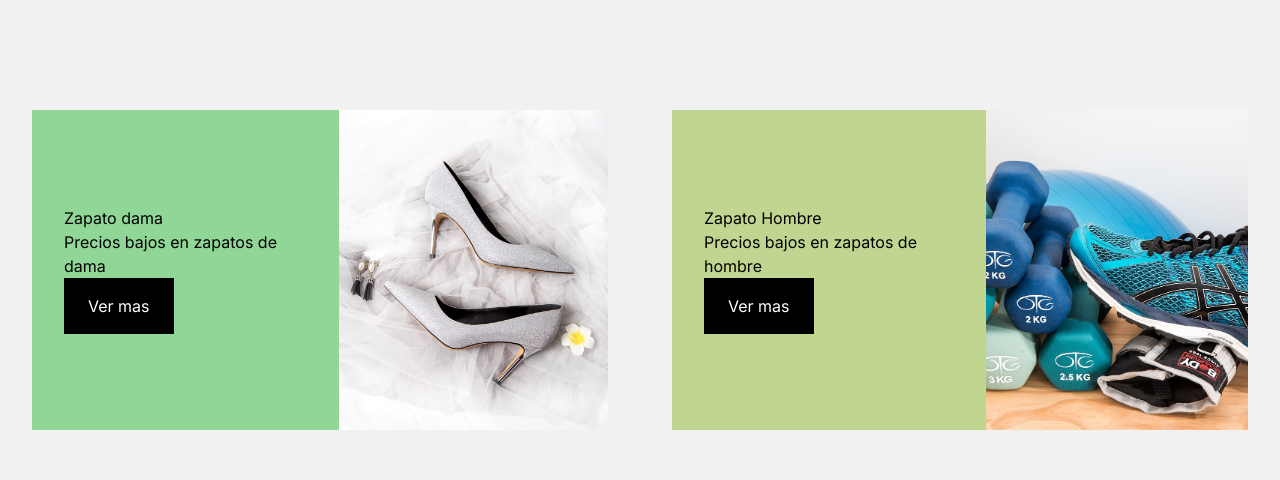
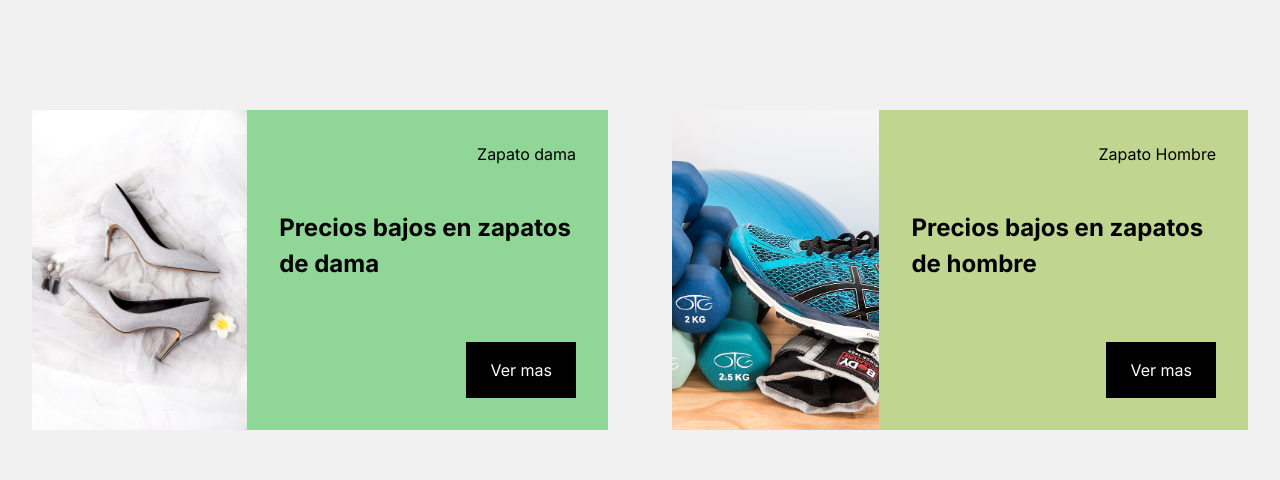
Before and after one commit to echahuin/store-chahuin, a Next.js app: page / in a window 1280 px wide. Shown: the part 602-1082 px from the top of the page. Built offline with nearby package versions, Linux system fonts and the light colour scheme.

Commit message:
update layout banner small

```diff
--- a/app/components/BannerSmall/bannerSmall.module.scss
+++ b/app/components/BannerSmall/bannerSmall.module.scss
@@ -2,7 +2,8 @@
     margin: 2rem;
     display: flex;
     align-items: center;
-    justify-content: center;
+    flex-direction: row-reverse;
+    justify-content: space-between;
     width: 100%;
     height: 20rem;
     background: yellow;
@@ -13,13 +14,19 @@
     height: 100%;
 }
 .contTextBannerSmall{
+    height: 100%;
     padding: 2rem;
     display: flex;
-    align-items: flex-start;
-    justify-content: center;
+    align-items: flex-end;
+    justify-content: space-between;
     flex-direction: column;
 }
-
+.contTextBannerSmall h1{
+    font-size: 1.5rem;
+    font-weight: 700;
+    margin-bottom: 1rem;
+    text-align: left;
+}
 @media only screen and (max-width: 56.25rem){
     .bannerSmall{
         font-size: .9rem;
--- a/app/components/BannerSmall/index.jsx
+++ b/app/components/BannerSmall/index.jsx
@@ -11,11 +11,17 @@
   return (
     <div className={styles.bannerSmall} style={{background: `${color}`}}>
         <div className={styles.contTextBannerSmall} >
-            <h4>{typeProduct}</h4>
-            <h1>{titleProduct}</h1>
-            <Link  href={`/product/${category}`}>
-              <ButtonSmall text="Ver mas"/>
-            </Link>
+            {/* <div> */}
+              <h4>{typeProduct}</h4>
+            {/* </div> */}
+            {/* <div> */}
+              <h1>{titleProduct}</h1>
+            {/* </div> */}
+            <div className={styles.buttonDetail}>
+              <Link  href={`/product/${category}`}>
+                <ButtonSmall text="Ver mas"/>
+              </Link>
+            </div>
         </div>
         <div className={styles.contBannerSmallImg}>
           <Image
```
